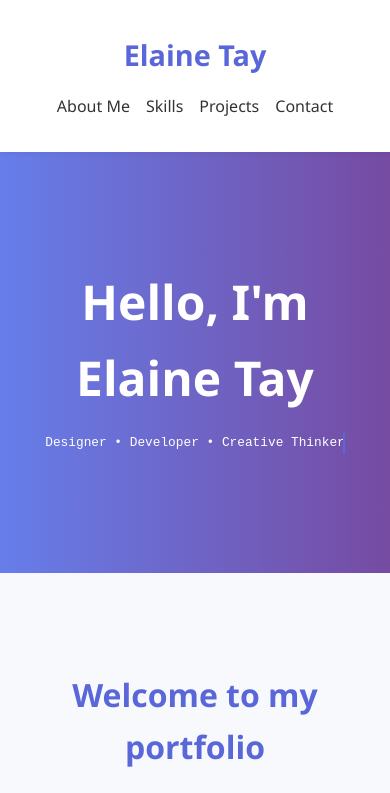
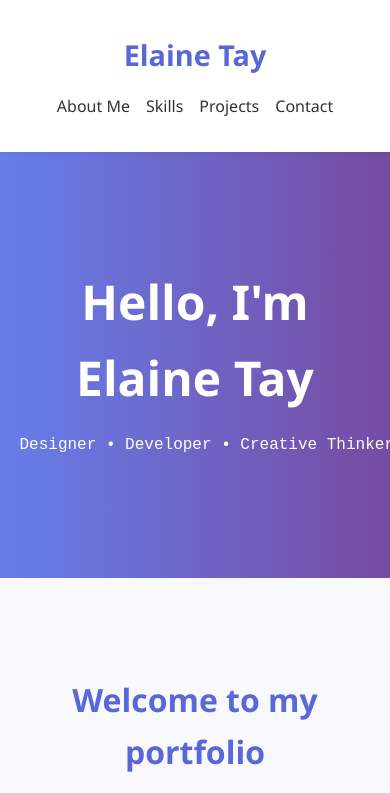
Before and after one commit to ElaineT4/elainetay.github.io, a plain HTML site: page index.html in a window 390 px wide. Shown: the top 793 px of the page. Drawn offline with Linux system fonts and the light colour scheme.

Commit message:
Update styles.css

```diff
--- a/styles.css
+++ b/styles.css
@@ -397,7 +397,7 @@
     border-radius: 5px;
     font-weight: 500;
     display: inline-block;
-    margin-top: 1rem;
+    margin-top: 1.08rem;
     transition: background 0.3s ease;
   }
   .btn:hover {
@@ -493,7 +493,7 @@
     }
 
     .hero p {
-      font-size: 0.8rem;
+      font-size: 1rem;
     }
 
     .navbar .container {
@@ -510,9 +510,8 @@
       margin: 0;
     }
 
-      @media (max-width: 600px){
-        .hero p {
-      font-size: 0.8rem;
+    .skills-preview-content .skills-tags {
+        margin-top: 10px;
     }
-    )
+
   }
```
